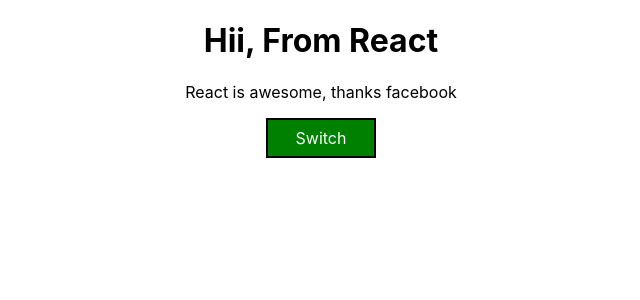
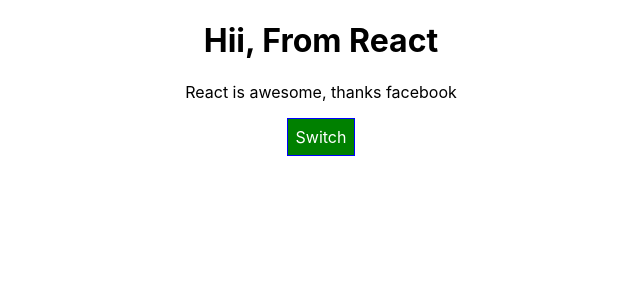
Before and after one commit to muktidj/react-course, a React (Create React App) app: page / in a window 1280 px wide. Shown: the top 300 px of the page, without its empty margins (319-959 px from the left). Built offline with nearby package versions, Linux system fonts and the light colour scheme.

Commit message:
Bab 7, 86 Splitting App into Components

```diff
--- /dev/null
+++ b/src/components/Persons/Cockpit/Cockpit.js
@@ -0,0 +1,30 @@
+import React from 'react'
+import classes from './Cockpit.module.css'
+
+const cockpit = (props) => {
+
+  const assignedClasses = [];
+  let btnClass ='';
+  if (props.showPersons) {
+    btnClass = classes.red;
+  }
+  if (props.persons.length <= 2) {
+    assignedClasses.push(classes.red); // classes = ['red']
+  }
+  if (props.persons.length <= 1) {
+    assignedClasses.push(classes.bold); // classes = ['red', 'bold']
+  }
+
+return (
+    <div className={classes.Cockpit}>
+      <h1>Hii, From React</h1>
+        <p className={assignedClasses.join(' ')}>React is awesome, thanks facebook</p>
+
+      <button className={btnClass} onClick={props.clicked}>
+      Switch
+      </button>
+    </div>
+)
+}
+
+export default cockpit
--- /dev/null
+++ b/src/components/Persons/Cockpit/Cockpit.module.css
@@ -0,0 +1,29 @@
+.red {
+    color: red;
+}
+
+.bold {
+    font-weight: bold;
+}
+
+.Cockpit button {
+    background-color: green;
+    color: white;
+    font: inherit;
+    border: 1px solid blue;
+    padding: 8px;
+    cursor: pointer;
+}
+
+.Cockpit button:hover {
+    background-color: lightgreen;
+    color: black;
+}
+
+.Cockpit button.Red {
+    background-color: red;
+}
+
+.Cockpit button.Red:hover {
+    background-color: salmon;
+}
--- a/src/components/Persons/Persons.js
+++ b/src/components/Persons/Persons.js
@@ -0,0 +1,20 @@
+import React from 'react'
+
+import Person from './Person/Person'
+
+const Persons = (props) => props.persons.map((person, index) => {
+        return (
+          <Person
+          click={() => props.clicked(index)}
+          name={person.name}
+          age={person.age}
+          key={person.id}
+          changed={(event)=> props.changed(event, person.id)}
+
+          />
+        )
+      }
+      )
+
+
+export default Persons
--- a/src/containers/App.js
+++ b/src/containers/App.js
@@ -1,7 +1,7 @@
 import React, { Component } from 'react';
 import './App.css';
-import Radium, {StyleRoot} from 'radium'
-import PersonFunc from '../components/Persons/Person/Person'
+import Persons from '../components/Persons/Persons'
+import Cockpit from '../components/Persons/Cockpit/Cockpit'
 
 class App extends Component {
   state = {
@@ -69,76 +69,43 @@
 
   render() {
 
-    const styleButton = {
-      backgroundColor: 'green',
-      color: 'white',
-      font: 'inherit',
-      border: '2px solid black',
-      padding: '8px',
-      cursor: 'pointer',
-      width: '110px',
-      ':hover': {
-        backgroundColor: 'lightgreen',
-        color: 'black'
-      }
-    }
+
 
     let persons = null
 
     if (this.state.showPersons) {
       persons = (
       <div>
-        {
-          this.state.persons.map((person, index) => {
-          return (
-            <PersonFunc
-            click={() => this.deletePersonHandler(index)}
-            name={person.name}
-            age={person.age}
-            key={person.id}
-            changed={(event)=> this.nameChangeHandler(event, person.id)}
-
-            />
-          )
-        }
-        )
-        }
-
+        <Persons
+        persons={this.state.persons}
+        clicked={this.deletePersonHandler}
+        changed={this.nameChangeHandler}
+        />
       </div>
 
       )
-      styleButton.backgroundColor = 'red'
-      styleButton[':hover'] = {
-        backgroundColor: 'salmon',
-        color: 'black'
-      }
-    }
 
-    const classes = []
-    if(this.state.persons.length <= 2) {
-      classes.push('red')
-    }
-    if(this.state.persons.length <= 1) {
-      classes.push('bold')
     }
 
 
+
+
    return (
-     <StyleRoot>
+
 
     <div className="App">
-      <h1>Hii, From React</h1>
-      <p className={classes.join(' ')}>React is awesome, thanks facebook</p>
-      <button
-      style={styleButton}
-      onClick={this.toggleNameHandler}>Switch</button>
+      <Cockpit
+        showPersons={this.state.showPersons}
+        persons={this.state.persons}
+        clicked={this.toggleNameHandler}
+      />
       {persons}
     </div>
 
-     </StyleRoot>
+
 
     )
   }
 }
 
-export default Radium(App);
+export default App
```
